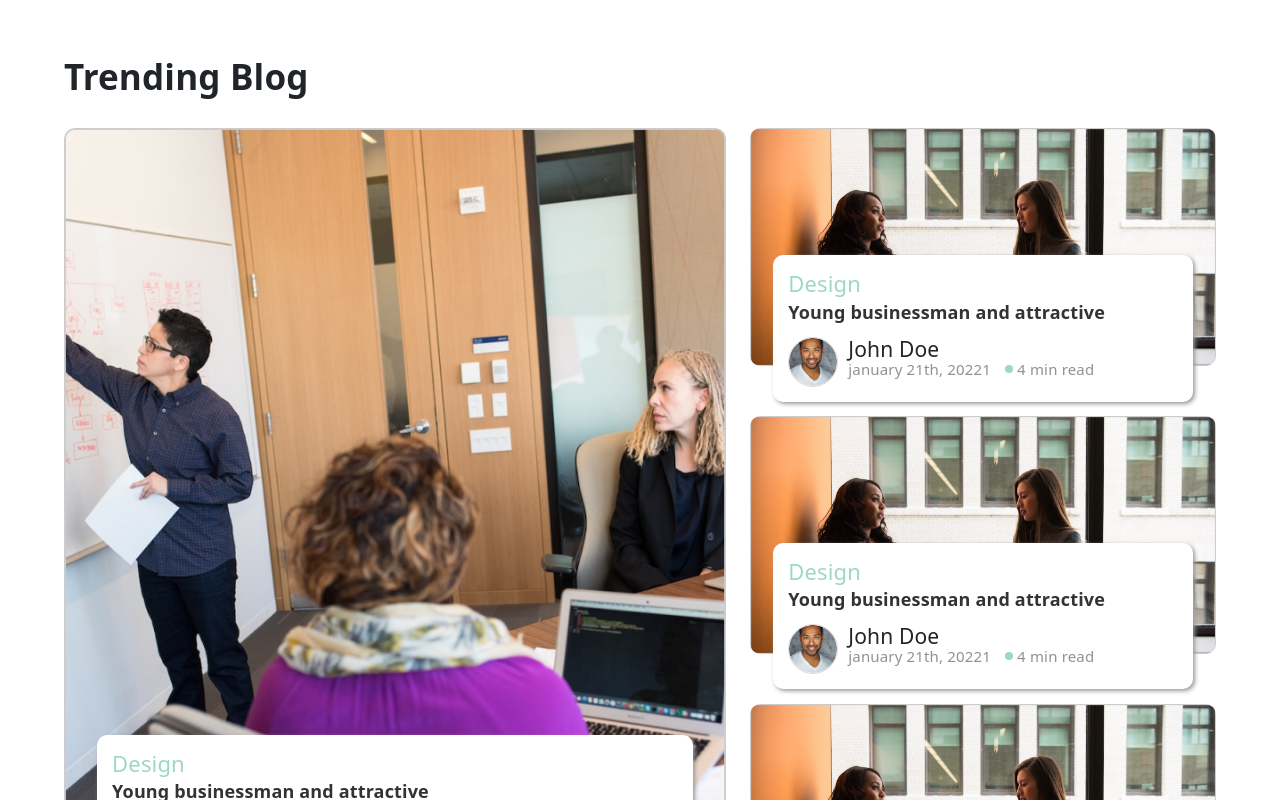
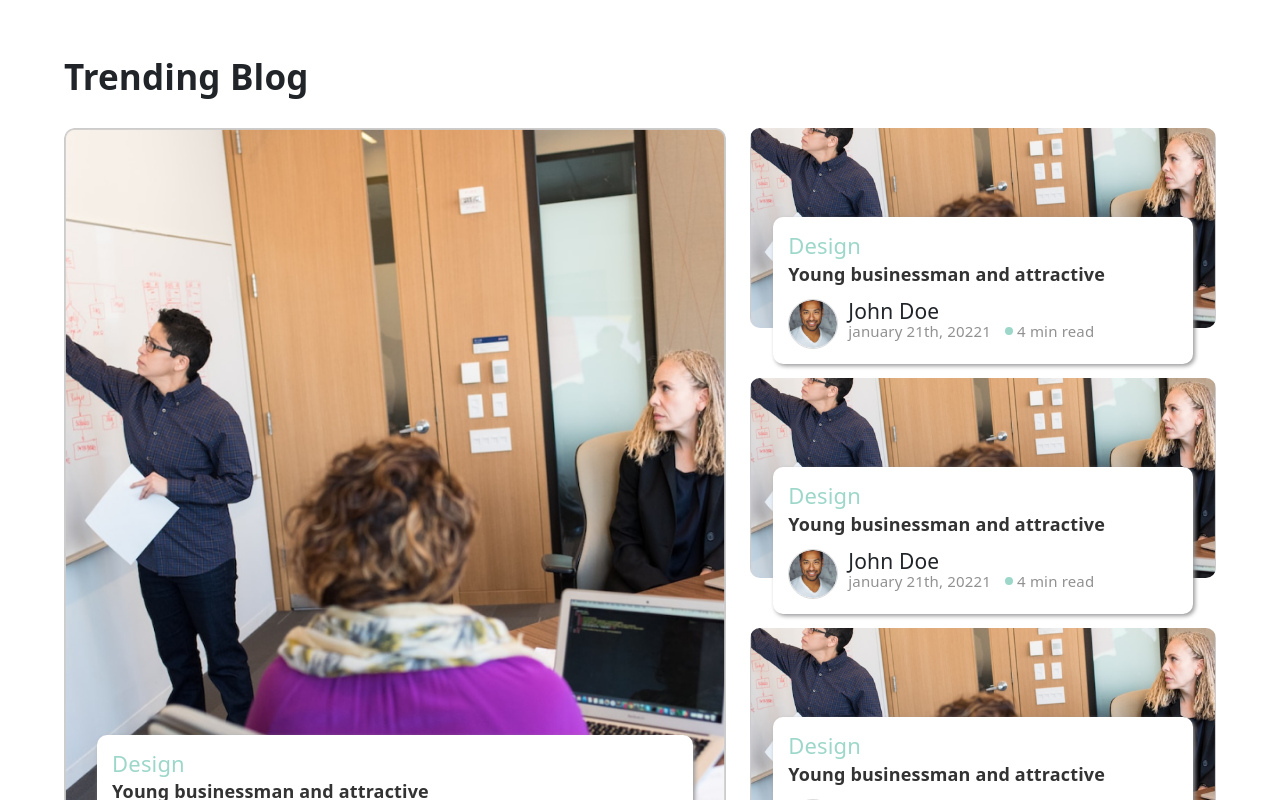
Before and after one commit to Boogie27/payizzy, a React (Create React App) app: page /blog in a window 1280 px wide. Shown: the part 1500-2300 px from the top of the page. Built offline with nearby package versions, Linux system fonts and the light colour scheme.

Commit message:
payizzy-app

```diff
--- a/src/components/blog/home/TrendingBlog.js
+++ b/src/components/blog/home/TrendingBlog.js
@@ -114,9 +114,12 @@ const LeftSideFloatBottom = () => {
 const RightSide = () => {
     return (
         <div className="right-side-main">
-            <RightSideItem/>
-            <RightSideItem/>
-            <RightSideItem/>
+            <Row className="show-grid">
+                <Col xs={12} sm={12} md={6} lg={12} xl={12}><RightSideItem/></Col>
+                <Col xs={12} sm={12} md={6} lg={12} xl={12}><RightSideItem/></Col>
+                <Col xs={12} sm={12} md={6} lg={12} xl={12}><RightSideItem/></Col>
+                <Col xs={12} sm={12} md={6} lg={12} xl={12}><RightSideItem/></Col>
+            </Row>
         </div>
     )
 }
@@ -125,7 +128,7 @@ const RightSide = () => {
 const RightSideItem = () => {
     return (
         <div className="right-side">
-            <img src={blog_img('4.png')} alt="blog-trending-1"/>
+            <img src={blog_img('5.png')} alt="blog-trending-1"/>
             <div className="float-parent">
                 <div className="float-content">
                     <RightSideFloatTop/>
--- a/src/components/css/Style.css
+++ b/src/components/css/Style.css
@@ -1452,7 +1452,14 @@ a {
     margin-left: 10px;
 }
 .trending-blog-body .right-side-main .right-side{
+    width: 100%;
+    height: 200px;
     margin-bottom: 50px;
+}
+.trending-blog .trending-blog-body .right-side img{
+    width: 100%;
+    height: 100%;
+    object-fit: cover;
 }
 @media only screen and (max-width: 992px){
     .trending-blog{
@@ -1468,6 +1475,13 @@ a {
     .trending-blog-body .left-side,
     .trending-blog-body .right-side{
         margin-bottom: 100px;
+    }
+}
+@media only screen and (max-width: 767px){
+    .trending-blog-body .right-side-main .right-side{
+        width: 100%;
+        height: 70%;
+        margin-bottom: 0px;
     }
 }
 @media only screen and (max-width: 567px){
```
